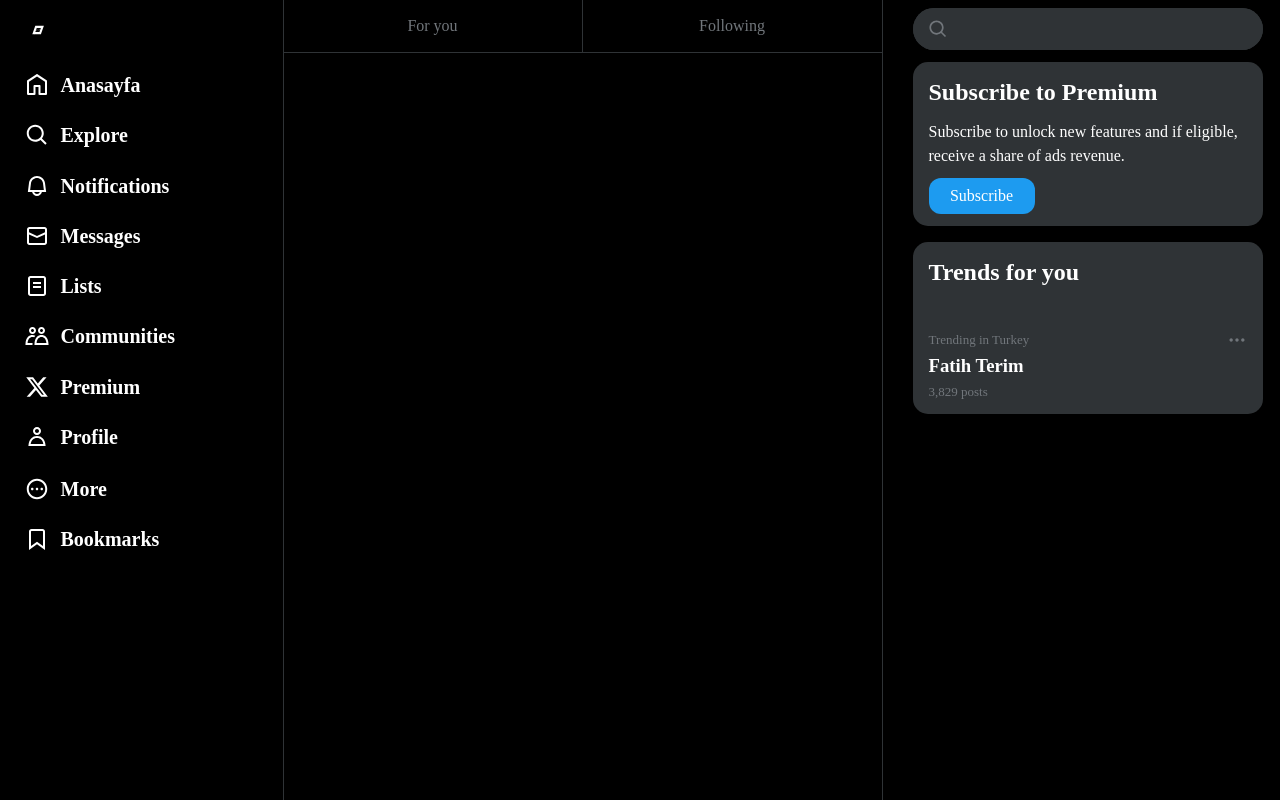
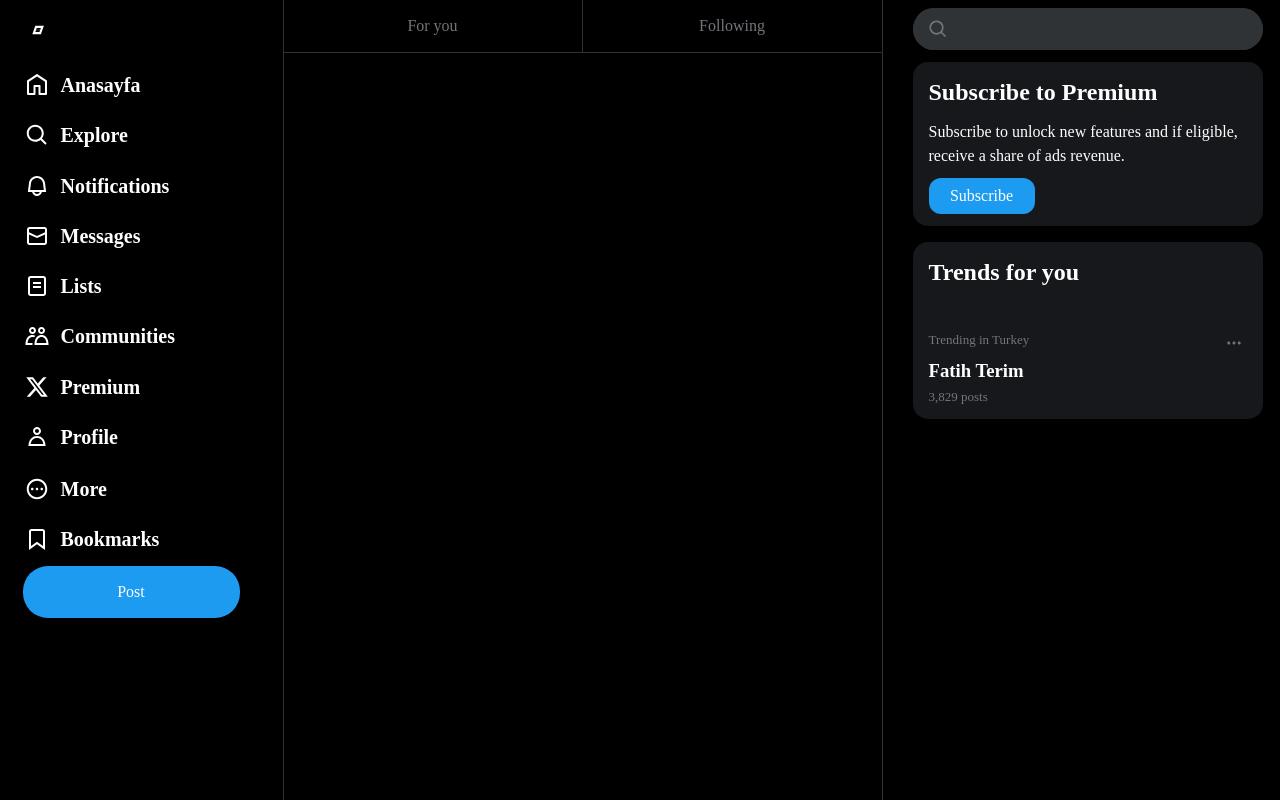
Before and after one commit to anlclk/react-x-clone, a React (Vite) app: page / in a window 1280 px wide. Built offline with nearby package versions, Linux system fonts and the light colour scheme.

Commit message:
sidebar post kısmı oluşturuldu.

```diff
--- a/src/assets/css/index.css
+++ b/src/assets/css/index.css
@@ -87,6 +87,7 @@ summary {
   height: 50.25px;
   gap: 12px;
   border-radius: 25px;
+  transition: 0.3s;
 }
 .navbarBox:hover {
   background-color: #2f3336;
@@ -104,9 +105,12 @@ details[open] summary {
 }
 .homeList {
   display: flex;
+  background-color: rgba(0, 0, 0, 0.65);
+  backdrop-filter: blur(12px);
   height: 53px;
   border-bottom:1px solid #2f3336;
   position: sticky;
+  top: 0;
 }
 .homeList li {
   width: 50%;
@@ -125,7 +129,8 @@ details[open] summary {
   border-right: 1px solid #2f3336;
 }
 .searchBar {
-  position: relative;
+  position: sticky;
+  top: 0;
   display: flex;
   align-items: center;
   background-color: #2f3336;
@@ -134,6 +139,9 @@ details[open] summary {
   width: 350px;
   border: none;
   margin-bottom: 12px;
+}
+.searchBar svg {
+  color: rgb(113, 118, 123);
 }
 .searchBar input {
   border: none;
@@ -155,15 +163,12 @@ details[open] summary {
   border: 1px solid;
   border-color: rgb(29, 155, 240);
 }
-.searchBar input:focus + svg {
-  fill: rgb(29, 155, 240);
-}
 .subscribeBox {
   display: flex;
   flex-direction: column;
   gap: 10px;
   width: 350px;
-  background-color:#2f3336;
+  background-color:rgb(22, 24, 28);
   border-radius: 15px;
   padding: 12px 16px;
   margin-bottom: 16px;
@@ -179,7 +184,7 @@ details[open] summary {
 }
 .trends {
   width: 350px;
-  background-color: #2f3336;
+  background-color: rgb(22, 24, 28);
   border-radius: 15px;
 }
 .trends h1 {
@@ -203,3 +208,44 @@ details[open] summary {
   cursor: pointer;
   background-color: #ffffff04;
 }
+.btnSub {
+  cursor: pointer;
+  transition: 0.3s;
+}
+.btnSub:hover {
+  background-color: rgb(24, 129, 199);
+}
+.btnPost {
+  margin-left: 10px;
+  width: 217px;
+  height: 52px;
+  padding: 0 32px;
+  background-color: rgb(29, 155, 240);
+  border: none;
+  border-radius: 25px;
+  color: #fff;
+  cursor: pointer;
+  transition: 0.3s;
+}
+.btnPost:hover {
+  background-color: rgb(24, 129, 199);
+}
+.btnTrend {
+  width: 25px;
+  height: 25px;
+  display: flex;
+  align-items: center;
+  justify-content: center;
+  color: #71767b;
+  border: none;
+  border-radius: 50%;
+  background-color: rgb(22, 24, 28);
+  cursor: pointer;
+  transition: 0.2s;
+}
+.btnTrend:hover {
+  background-color: #1d9bf01a;
+}
+.btnTrend svg:hover {
+  color: rgb(29, 155, 240);
+}
--- a/src/layout/leftbar/leftbar.jsx
+++ b/src/layout/leftbar/leftbar.jsx
@@ -1,5 +1,5 @@
 import Logo from "./logo/logo";
-import Nav from "../nav/nav"
+import Nav from "../nav/nav";
 
 
 export default function Leftbar() {
--- /dev/null
+++ b/src/layout/leftbar/post/post.jsx
@@ -0,0 +1,7 @@
+export default function Post() {
+    return(
+        <button className="btnPost">
+            Post
+        </button>
+    );
+}
--- a/src/layout/nav/nav.jsx
+++ b/src/layout/nav/nav.jsx
@@ -1,5 +1,5 @@
 import { Link } from "react-router-dom";
-
+import Post from "../leftbar/post/post";
 
 export default function Navbar() {
     return(
@@ -113,7 +113,9 @@ export default function Navbar() {
                     </div>
                 </Link>
             </details>
+            <Post />
         </nav>
+
     );
 }
 
--- a/src/layout/rightbar/rightbar.jsx
+++ b/src/layout/rightbar/rightbar.jsx
@@ -7,7 +7,7 @@ export default function Rightbar() {
                 <button>
                     <svg viewBox="0 0 24 24" width="20" height="20">
                         <path
-                        fill="rgb(113, 118, 123)"
+                        fill="currentColor"
                         d="M10.25 3.75c-3.59 0-6.5 2.91-6.5 6.5s2.91 6.5 6.5 6.5c1.795 0 3.419-.726 4.596-1.904 1.178-1.177 1.904-2.801 1.904-4.596 0-3.59-2.91-6.5-6.5-6.5zm-8.5 6.5c0-4.694 3.806-8.5 8.5-8.5s8.5 3.806 8.5 8.5c0 1.986-.682 3.815-1.824 5.262l4.781 4.781-1.414 1.414-4.781-4.781c-1.447 1.142-3.276 1.824-5.262 1.824-4.694 0-8.5-3.806-8.5-8.5z"></path>
                     </svg>
                 </button>
@@ -16,19 +16,21 @@ export default function Rightbar() {
             <div className="subscribeBox">
                 <h2>Subscribe to Premium</h2>
                 <p>Subscribe to unlock new features and if eligible, receive a share of ads revenue.</p>
-                <button>Subscribe</button>
+                <button className="btnSub">Subscribe</button>
             </div>
             <div className="trends">
                 <h1>Trends for you</h1>
                 <div className="trendingsDetails">
                     <div className="countryDetail">
                         <span>Trending in Turkey</span>
-                        <svg viewBox="0 0 24 24" width="20" height="20">
-                            <path
-                                fill="rgb(113, 118, 123)"
-                                d="M3 12c0-1.1.9-2 2-2s2 .9 2 2-.9 2-2 2-2-.9-2-2zm9 2c1.1 0 2-.9 2-2s-.9-2-2-2-2 .9-2 2 .9 2 2 2zm7 0c1.1 0 2-.9 2-2s-.9-2-2-2-2 .9-2 2 .9 2 2 2z">
-                            </path>
-                        </svg>
+                        <button className="btnTrend">
+                            <svg viewBox="0 0 24 24" width="18" height="18">
+                                <path
+                                    fill="currentColor"
+                                    d="M3 12c0-1.1.9-2 2-2s2 .9 2 2-.9 2-2 2-2-.9-2-2zm9 2c1.1 0 2-.9 2-2s-.9-2-2-2-2 .9-2 2 .9 2 2 2zm7 0c1.1 0 2-.9 2-2s-.9-2-2-2-2 .9-2 2 .9 2 2 2z">
+                                </path>
+                            </svg>
+                        </button>
                     </div>
                     <h3>Fatih Terim</h3>
                     <span>3,829 posts</span>
```
